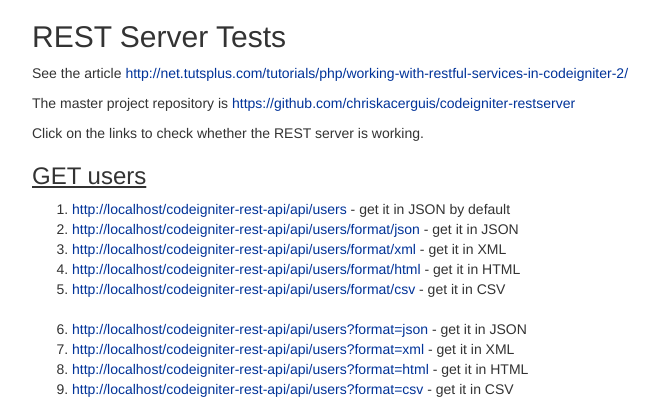
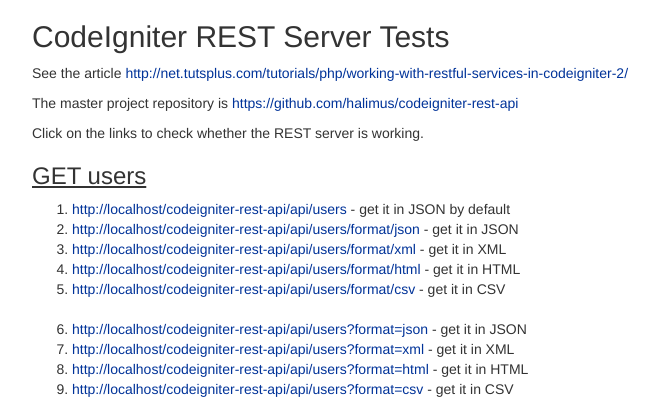
Before and after one commit to halimus/codeigniter-rest-api, a CodeIgniter app: page /codeigniter-rest-api/ in a window 1280 px wide. Shown: the top 419 px of the page, without its empty margins (38-697 px from the left). Run offline with CodeIgniter, Linux system fonts and the light colour scheme; some libraries are stand-ins or nearby versions.

Commit message:
change url

```diff
--- a/application/views/rest_server.php
+++ b/application/views/rest_server.php
@@ -22,7 +22,7 @@
     </head>
     <body>
         <div class="container" style="padding-bottom: 100px;">
-            <h2>REST Server Tests</h2>
+            <h2>CodeIgniter REST Server Tests</h2>
             <div class="row">
                 <div class="col-md-12" style="">
                     <p>
@@ -33,9 +33,7 @@
                     </p>
                     <p>
                         The master project repository is
-                        <a href="https://github.com/chriskacerguis/codeigniter-restserver" target="_blank">
-                            https://github.com/chriskacerguis/codeigniter-restserver
-                        </a>
+                        <a href="https://github.com/halimus/codeigniter-rest-api" target="_blank">https://github.com/halimus/codeigniter-rest-api</a>
                     </p>
                     <p>Click on the links to check whether the REST server is working.</p>
 
```
